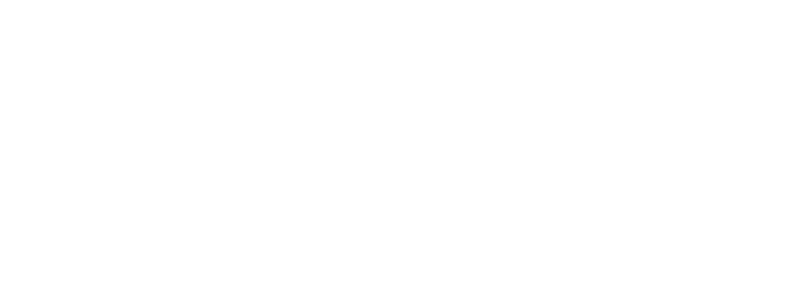
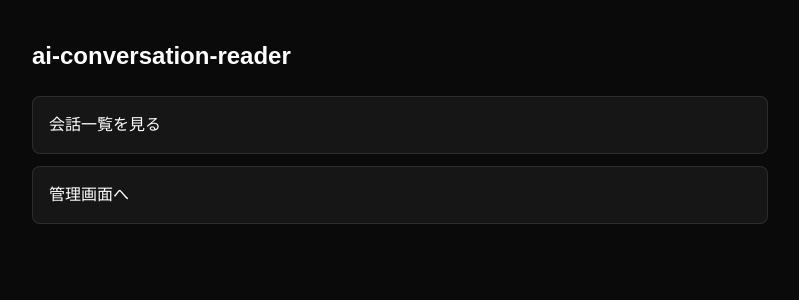
Before and after one commit to HIROTOEBARA/ai-conversation, a Next.js app: page / in a window 1280 px wide. Shown: the top 300 px of the page, without its empty margins (240-1039 px from the left). Built offline with nearby package versions, Linux system fonts and the light colour scheme.

Commit message:
Add top link buttons

```diff
--- a/app/globals.css
+++ b/app/globals.css
@@ -1,21 +1,30 @@
 @import "tailwindcss";
 
-/* ✅ ここがアプリの色の本体（後でここだけ触れば全体変えやすい） */
+/* 🌑 強制ダークテーマ */
 :root {
-  --background: 255 255 255;   /* white */
-  --foreground: 23 23 23;      /* near-black */
+  --background: #0a0a0a;
+  --foreground: #ededed;
 }
 
+@theme inline {
+  --color-background: var(--background);
+  --color-foreground: var(--foreground);
+  --font-sans: var(--font-geist-sans);
+  --font-mono: var(--font-geist-mono);
+}
+
+/* ❌ prefers-color-scheme は使わない */
+/*
 @media (prefers-color-scheme: dark) {
   :root {
-    --background: 10 10 10;    /* near-black */
-    --foreground: 237 237 237; /* near-white */
+    --background: #0a0a0a;
+    --foreground: #ededed;
   }
 }
+*/
 
-/* ✅ Tailwindユーティリティで使えるように寄せる */
 body {
-  background: rgb(var(--background));
-  color: rgb(var(--foreground));
+  background: var(--background);
+  color: var(--foreground);
   font-family: Arial, Helvetica, sans-serif;
 }
```
